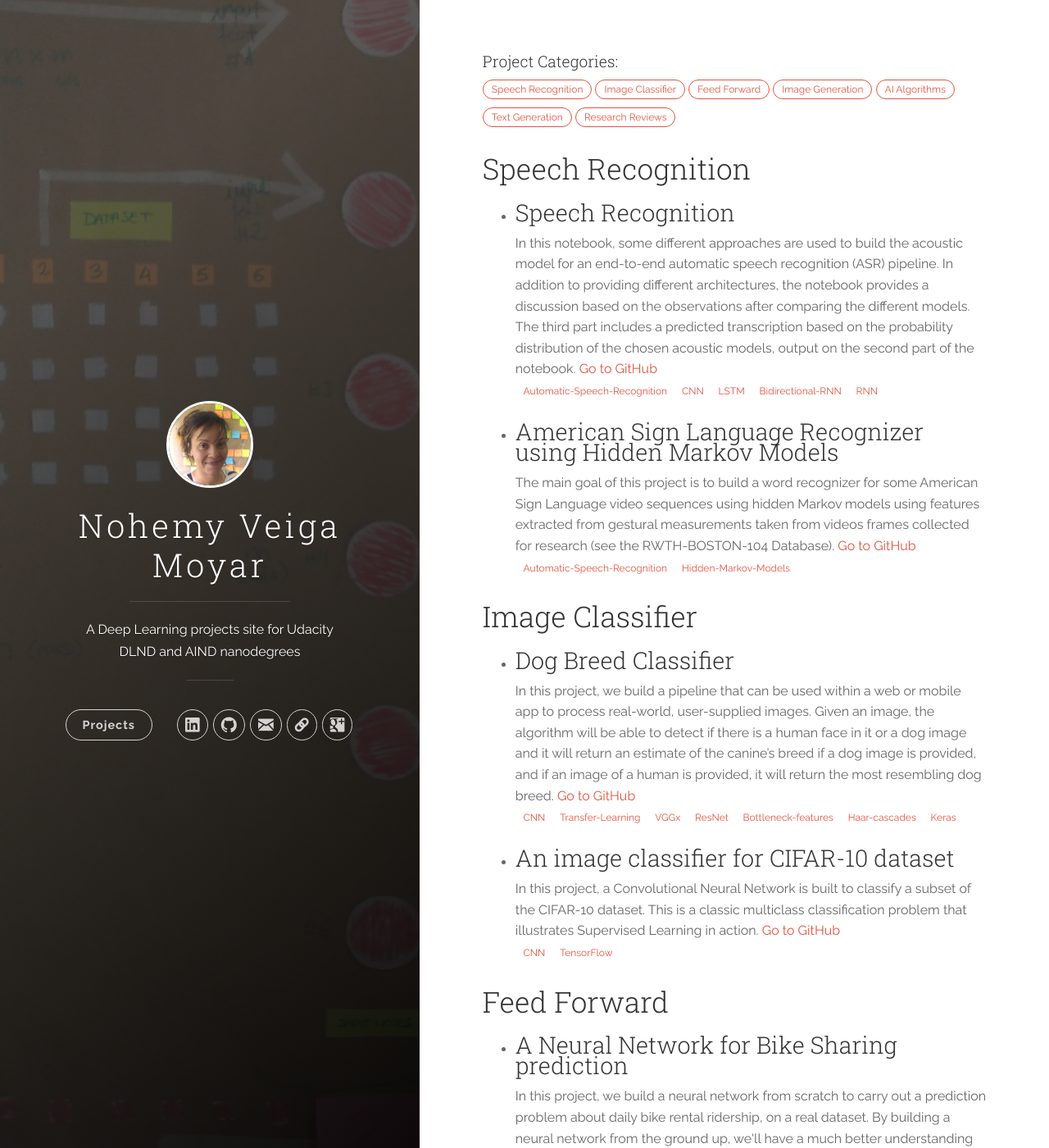
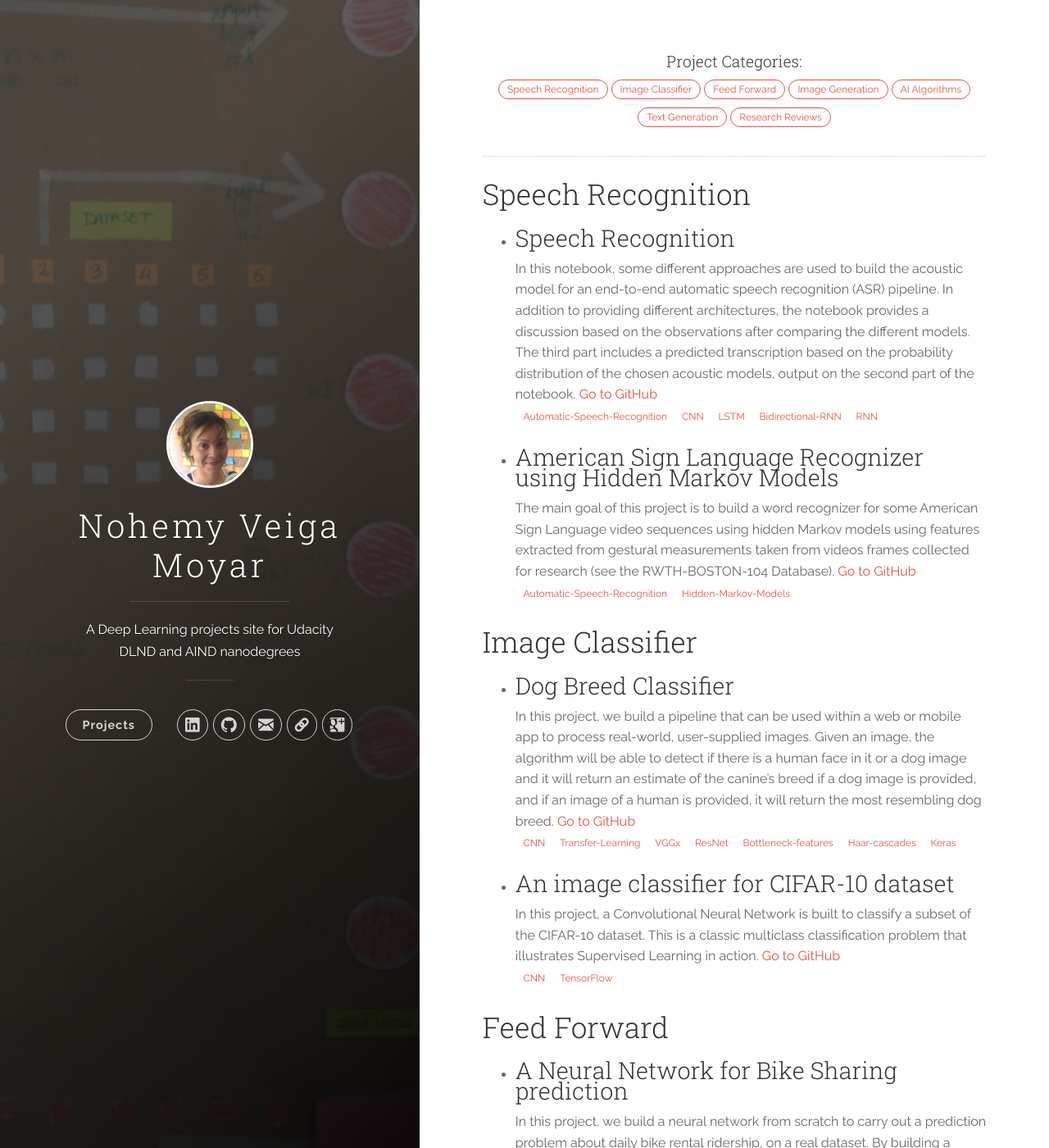
Before and after one commit to nvmoyar/nvmoyar.github.io, a Jekyll site: the page built from index.html, in a window 1280 px wide and 1400 px high. Shown: the whole window at 82% size. Built offline with Jekyll 4.4.1, drawn with Linux system fonts in a browser that asks for light colours; the list of posts is cut into pages by our own code.

Commit message:
docs: Add separator for project categories at the top of the page

```diff
--- a/css/main.scss
+++ b/css/main.scss
@@ -65,3 +65,9 @@ pre.highlight code,
   -moz-box-shadow: 7px 7px 12px -6px rgba(56,55,56,0.82);
   box-shadow: 7px 7px 12px -6px rgba(56,55,56,0.82);
 }
+
+.categories{
+  border-bottom: #CCC 1px dotted;
+  padding-bottom: 30px;
+  text-align: center;
+}
```
